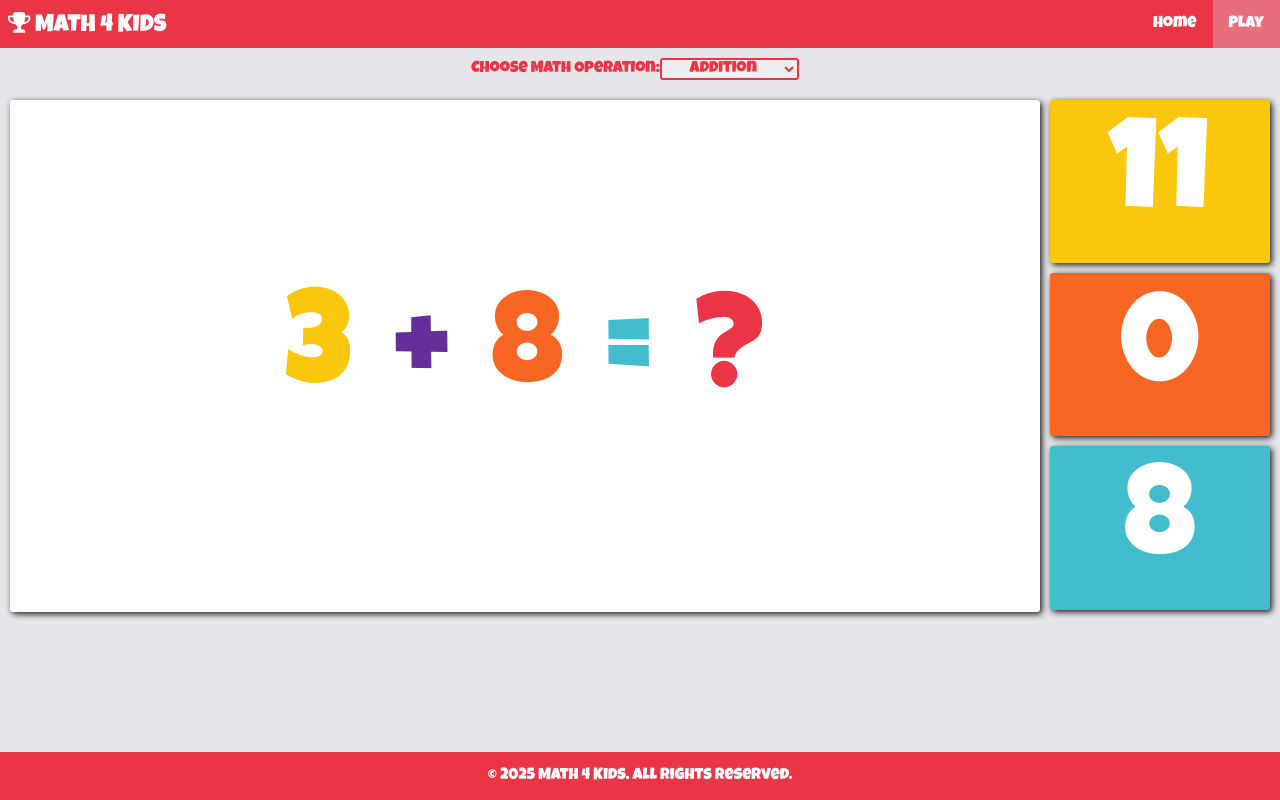
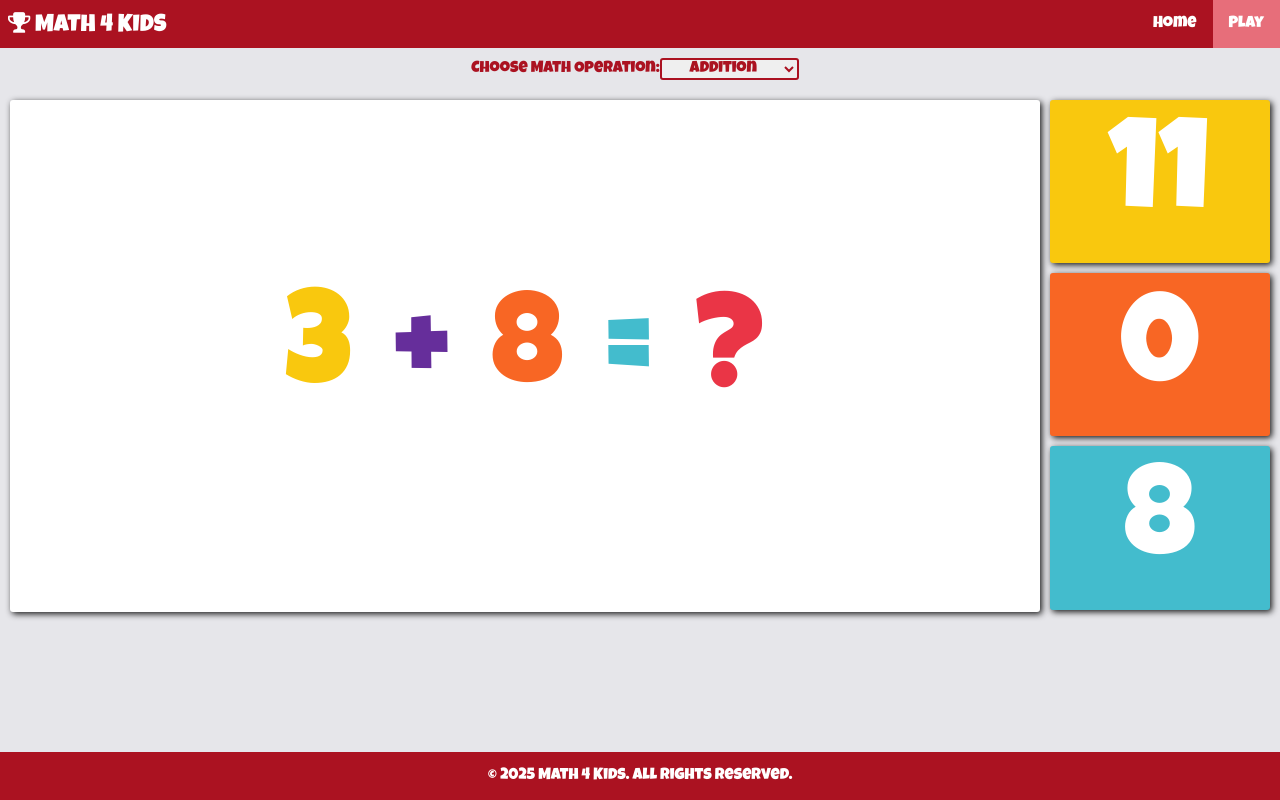
Before and after one commit to Aziz-Ibrahim/math4kids, a website: page game.html in a window 1280 px wide. Drawn offline with Linux system fonts and the light colour scheme; a web font is replaced by a local one.

Commit message:
Change red colour tone to comply with webaim standards

```diff
--- a/assets/css/style.css
+++ b/assets/css/style.css
@@ -23,7 +23,7 @@ body {
 }
 
 header {
-    background: #EA3546;
+    background: #AB1221;
     color: white;
     position: static;
     top: 0;
@@ -102,7 +102,7 @@ footer {
     position: fixed;
     bottom: 0;
     width: 100%;
-    background: #EA3546;
+    background: #AB1221;
     color: white;
     text-align: center;
     padding: 1rem;
@@ -117,7 +117,7 @@ footer {
     justify-content: center;
     align-items: flex-start;
     height: 90vh;
-    color: #EA3546;
+    color: #AB1221;
     background-image: url('../images/hero-bg-img-lg.jpg');
     background-size: cover;
     background-position: 50%;
@@ -146,7 +146,7 @@ footer {
 }
 
 .hero-text a {
-    background-color: #EA3546;
+    background-color: #AB1221;
     color: white;
     padding: 10px;
     border-radius: 5px;
@@ -165,7 +165,7 @@ footer {
     justify-content: center;
     align-items: center;
     height: 5%;
-    color: #EA3546;
+    color: #AB1221;
     padding: 10px;
 }
 
@@ -174,8 +174,8 @@ footer {
     margin-right: 10px;
     font-family: luckiest guy;
     border-radius: 3px;
-    border: #EA3546 2px solid;
-    color: #EA3546;
+    border: #AB1221 2px solid;
+    color: #AB1221;
     text-align: center;
 }
 
```
